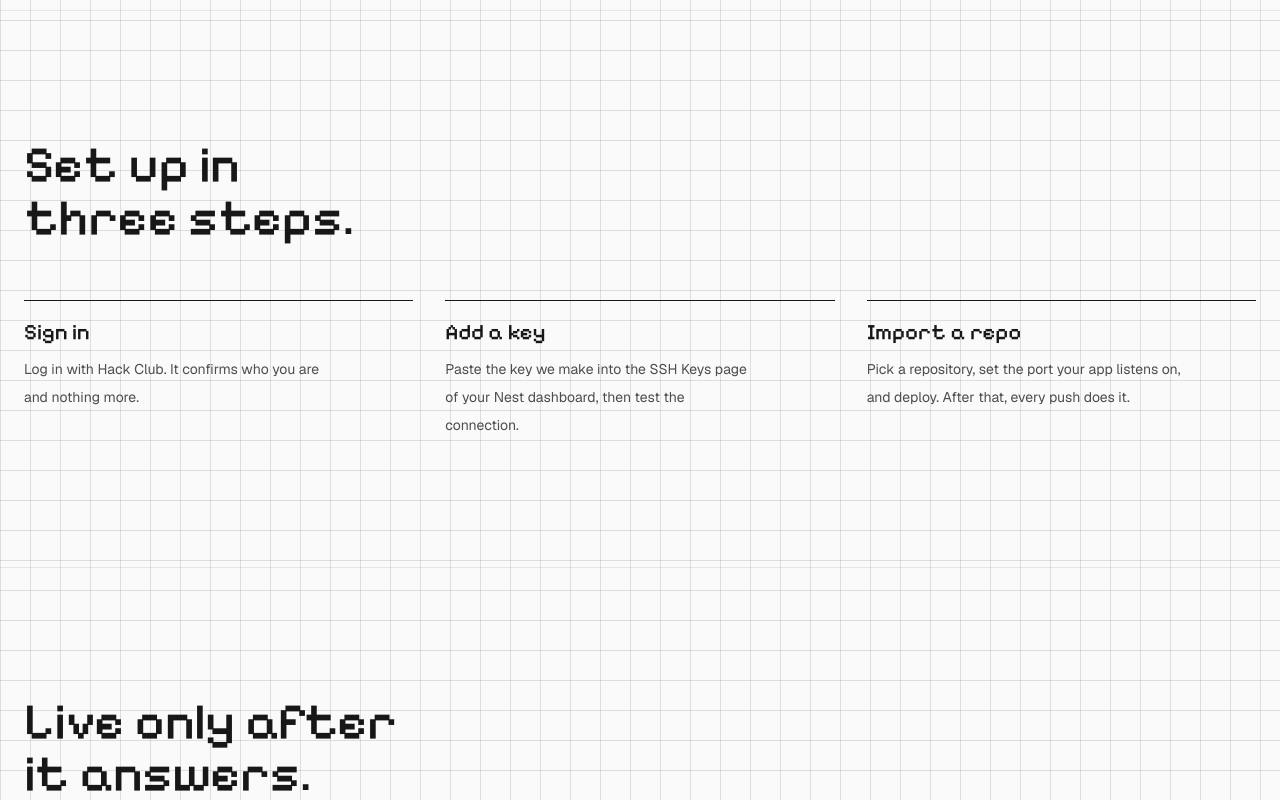
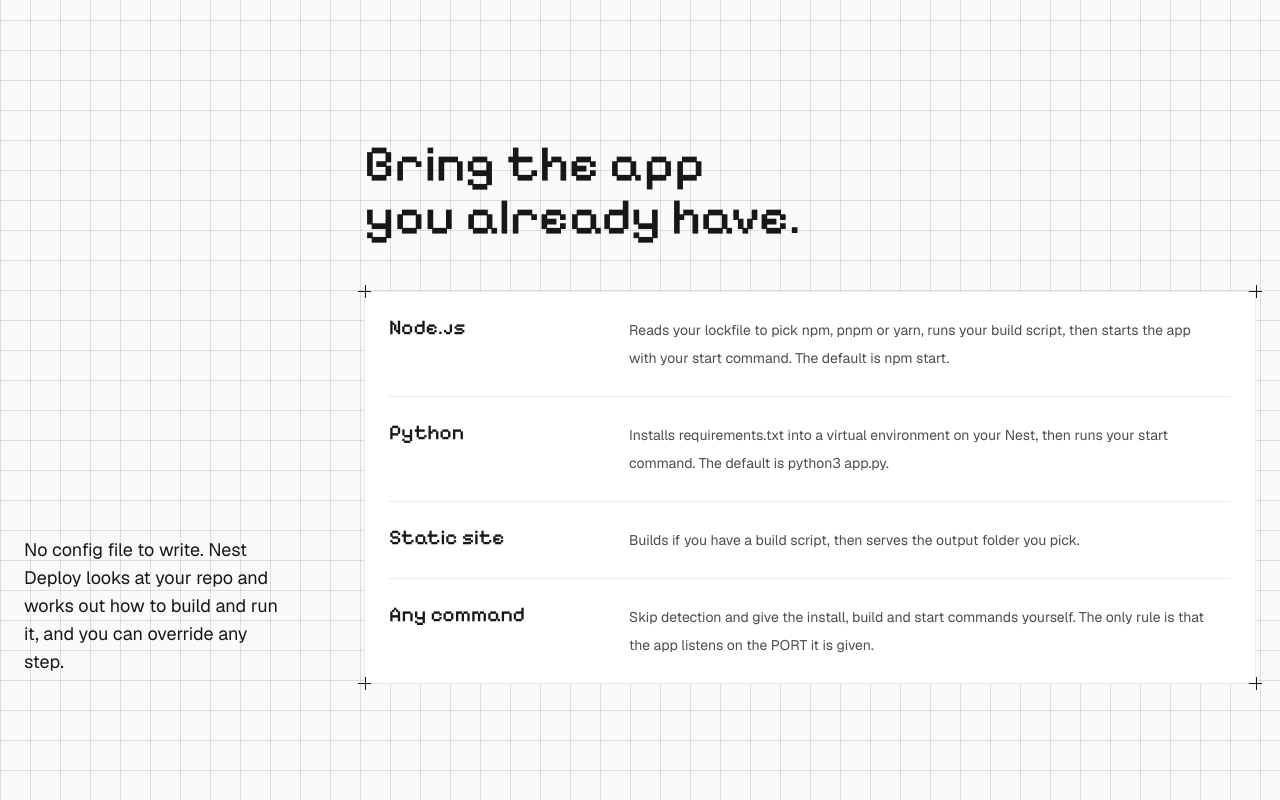
Before and after one commit to jeremy341/nest-deploy, a Next.js app in the folder web/: page / in a window 1280 px wide. Shown: the part 1540-2340 px from the top of the page. Built offline with nearby package versions, Linux system fonts and the light colour scheme.

Commit message:
Homepage: more information (runtimes, included features, FAQ), no doubled rules, clearer lit squares, fix phone header

```diff
--- a/web/src/app/(marketing)/layout.tsx
+++ b/web/src/app/(marketing)/layout.tsx
@@ -38,9 +38,9 @@ export default function MarketingLayout({ children }: { children: React.ReactNod
 
       <header className="sticky top-0 z-50 bg-background-subtle/85 backdrop-blur-md">
         <div className="mx-auto flex h-14 max-w-[1400px] items-center gap-8 px-6">
-          <Link href="/" aria-label="Nest Deploy, home" className="flex items-center gap-2 rounded-md outline-offset-4">
+          <Link href="/" aria-label="Nest Deploy, home" className="flex shrink-0 items-center gap-2 rounded-md outline-offset-4">
             <NestMark className="size-6" />
-            <span className="font-pixel text-[19px] leading-none font-semibold">Nest Deploy</span>
+            <span className="font-pixel text-[19px] leading-none font-semibold whitespace-nowrap">Nest Deploy</span>
           </Link>
 
           <nav aria-label="Page sections" className="hidden items-center gap-6 md:flex">
@@ -56,7 +56,7 @@ export default function MarketingLayout({ children }: { children: React.ReactNod
 
           <div className="ml-auto flex items-center gap-2">
             <ThemeButton />
-            <Link href="/login" className={`${small} hidden text-muted-foreground hover:text-foreground sm:inline-flex`}>
+            <Link href="/login" className={`${small} text-muted-foreground hover:text-foreground max-sm:hidden`}>
               Log in
             </Link>
             <Link href="/projects" className={`${small} shadow-border-base bg-background hover:bg-[var(--ds-gray-100)]`}>
@@ -70,7 +70,7 @@ export default function MarketingLayout({ children }: { children: React.ReactNod
         {children}
       </main>
 
-      <footer className="border-t">
+      <footer>
         <div className="mx-auto grid max-w-[1400px] gap-12 px-6 py-16 md:grid-cols-[1.5fr_1fr_1fr_1fr]">
           <div>
             <Link href="/" className="flex items-center gap-2">
--- a/web/src/app/(marketing)/page.tsx
+++ b/web/src/app/(marketing)/page.tsx
@@ -29,6 +29,19 @@ function Plus({ className }: { className: string }) {
       <span className="absolute top-1/2 left-0 h-px w-full bg-foreground" />
       <span className="absolute top-0 left-1/2 h-full w-px bg-foreground" />
     </span>
+  );
+}
+
+/** An opaque, hairline-framed block with a crosshair on each corner. */
+function Framed({ children, className }: { children: React.ReactNode; className?: string }) {
+  return (
+    <div className="relative">
+      <Plus className="-top-1.5 -left-1.5 z-10" />
+      <Plus className="-top-1.5 -right-1.5 z-10" />
+      <Plus className="-bottom-1.5 -left-1.5 z-10" />
+      <Plus className="-right-1.5 -bottom-1.5 z-10" />
+      <div className={cn("border bg-background", className)}>{children}</div>
+    </div>
   );
 }
 
@@ -129,6 +142,70 @@ function Showcase({
   );
 }
 
+const RUNTIMES = [
+  ["Node.js", "Reads your lockfile to pick npm, pnpm or yarn, runs your build script, then starts the app with your start command. The default is npm start."],
+  ["Python", "Installs requirements.txt into a virtual environment on your Nest, then runs your start command. The default is python3 app.py."],
+  ["Static site", "Builds if you have a build script, then serves the output folder you pick."],
+  ["Any command", "Skip detection and give the install, build and start commands yourself. The only rule is that the app listens on the PORT it is given."],
+];
+
+function Runtimes() {
+  return (
+    <section id="runtimes" className="scroll-mt-14 py-24 lg:py-32">
+      <div className={cn(wrap, "grid gap-12 lg:grid-cols-[260px_minmax(0,1fr)] lg:gap-20")}>
+        <div className="lg:self-end lg:pb-2">
+          <p className="max-w-[28ch] text-[18px] leading-7">
+            No config file to write. Nest Deploy looks at your repo and works out how to build and
+            run it, and you can override any step.
+          </p>
+        </div>
+        <div>
+          <h2 className={h2}>Bring the app you already have.</h2>
+          <div className="mt-12">
+            <Framed>
+              <dl className="divide-y px-6">
+                {RUNTIMES.map(([term, text]) => (
+                  <div key={term} className="grid gap-2 py-6 md:grid-cols-[200px_minmax(0,1fr)] md:gap-10">
+                    <dt className="font-pixel text-[21px] leading-6 font-medium">{term}</dt>
+                    <dd className="max-w-[62ch] leading-7 text-muted-foreground">{text}</dd>
+                  </div>
+                ))}
+              </dl>
+            </Framed>
+          </div>
+        </div>
+      </div>
+    </section>
+  );
+}
+
+const INCLUDED = [
+  ["Deploys on push", "Install the GitHub app on a repo and every push to your production branch builds and ships. Public or private, whatever you grant it."],
+  ["Rollbacks", "Production keeps your last five releases on disk. Switching back is a symlink and a restart, so it takes seconds."],
+  ["Branch previews", "Any other branch builds on its own port, from 20000 up. The newest two previews stay; older ones are cleaned up."],
+  ["Environment variables", "Set them once per project. They are encrypted, masked in logs, and never shown again in full."],
+  ["Live logs", "Build output streams to the page as it happens. Runtime logs come from your app's systemd service."],
+  ["Custom domains", "Nest maps domains by hand, so we tell you exactly what to enter and check your DNS until it matches."],
+];
+
+function Included() {
+  return (
+    <section id="included" className="scroll-mt-14 py-24 lg:py-32">
+      <div className={wrap}>
+        <h2 className={h2}>Everything else you would expect.</h2>
+        <dl className="mt-14 grid gap-x-16 gap-y-12 md:grid-cols-2 lg:grid-cols-3">
+          {INCLUDED.map(([term, text]) => (
+            <div key={term}>
+              <dt className="font-pixel text-[21px] leading-6 font-medium">{term}</dt>
+              <dd className="mt-3 max-w-[42ch] leading-7 text-muted-foreground">{text}</dd>
+            </div>
+          ))}
+        </dl>
+      </div>
+    </section>
+  );
+}
+
 const STEPS = [
   ["Sign in", "Log in with Hack Club. It confirms who you are and nothing more."],
   ["Add a key", "Paste the key we make into the SSH Keys page of your Nest dashboard, then test the connection."],
@@ -137,7 +214,7 @@ const STEPS = [
 
 function Start() {
   return (
-    <section id="start" className="scroll-mt-14 border-y py-24 lg:py-32">
+    <section id="start" className="scroll-mt-14 py-24 lg:py-32">
       <div className={wrap}>
         <h2 className={h2}>Set up in three steps.</h2>
         <ol className="mt-14 grid gap-10 md:grid-cols-3 md:gap-8">
@@ -184,7 +261,9 @@ function Security() {
             </a>
           </div>
         </div>
-        <dl className="mt-16 divide-y border-y">
+        <div className="mt-16">
+          <Framed>
+            <dl className="divide-y px-6">
               {LEDGER.map(([term, text]) => (
                 <div key={term} className="grid gap-2 py-6 md:grid-cols-[280px_minmax(0,1fr)] md:gap-10">
                   <dt className="font-pixel text-[21px] leading-6 font-medium">{term}</dt>
@@ -192,6 +271,8 @@ function Security() {
                 </div>
               ))}
             </dl>
+          </Framed>
+        </div>
       </div>
     </section>
   );
@@ -203,12 +284,15 @@ const FAQ = [
   ["Where do builds run?", "On our side, in a sandbox. Only the finished release is uploaded to your Nest, and the source is deleted when the build ends."],
   ["Can I use my own domain?", "Yes, with one manual step. Nest maps domains to ports on its own dashboard and has no API for it, so we show you what to enter and check your DNS."],
   ["What happens if I delete the key?", "Our access ends at once. Your apps carry on, because they are ordinary services in your container. We just can't update them."],
+  ["Does it work with private repositories?", "Yes. Nest Deploy reads whatever repositories you give the GitHub app access to, and only those."],
+  ["How do rollbacks work?", "Each release lives in its own folder and a current link points at the live one. Rolling back moves the link and restarts the service. Production keeps the last five releases."],
+  ["Does it run databases?", "No. It deploys your app. If you need a database, run one in your Nest container yourself and point the app at it with an environment variable."],
   ["What can I deploy?", "Node.js, Python, static sites, or anything with a start command that listens on the PORT environment variable."],
 ];
 
 function Faq() {
   return (
-    <section id="faq" className="scroll-mt-14 border-y py-24 lg:py-32">
+    <section id="faq" className="scroll-mt-14 py-24 lg:py-32">
       <div className={cn(wrap, "grid gap-12 lg:grid-cols-[260px_minmax(0,1fr)] lg:gap-20")}>
         <h2 className="font-pixel text-[clamp(2rem,3vw,2.75rem)] leading-none font-medium">Questions</h2>
         <dl className="grid gap-x-14 gap-y-10 md:grid-cols-2">
@@ -266,7 +350,11 @@ export default function HomePage() {
         </div>
       </Showcase>
 
+      <Runtimes />
+
       <Start />
+
+      <Included />
 
       <Showcase
         flip
--- a/web/src/components/pixel-field.tsx
+++ b/web/src/components/pixel-field.tsx
@@ -89,8 +89,8 @@ export function PixelField({
     const reduced = window.matchMedia("(prefers-reduced-motion: reduce)").matches;
     // The resting grid is hairlines between the cells. A lit pixel is a box that
     // swells from the middle of its cell until it fills it, inside the lines.
-    const REST = Math.round(cell * 0.5);
-    const max = cell - 2;
+    const REST = Math.round(cell * 0.4);
+    const max = cell - 6; // leaves a clear gap to the hairlines on every side
     const litCap = tone === "mono" ? 0.5 : 0.92;
 
     let w = 0;
```
Lines whose indentation alone changed are shown as unchanged.
